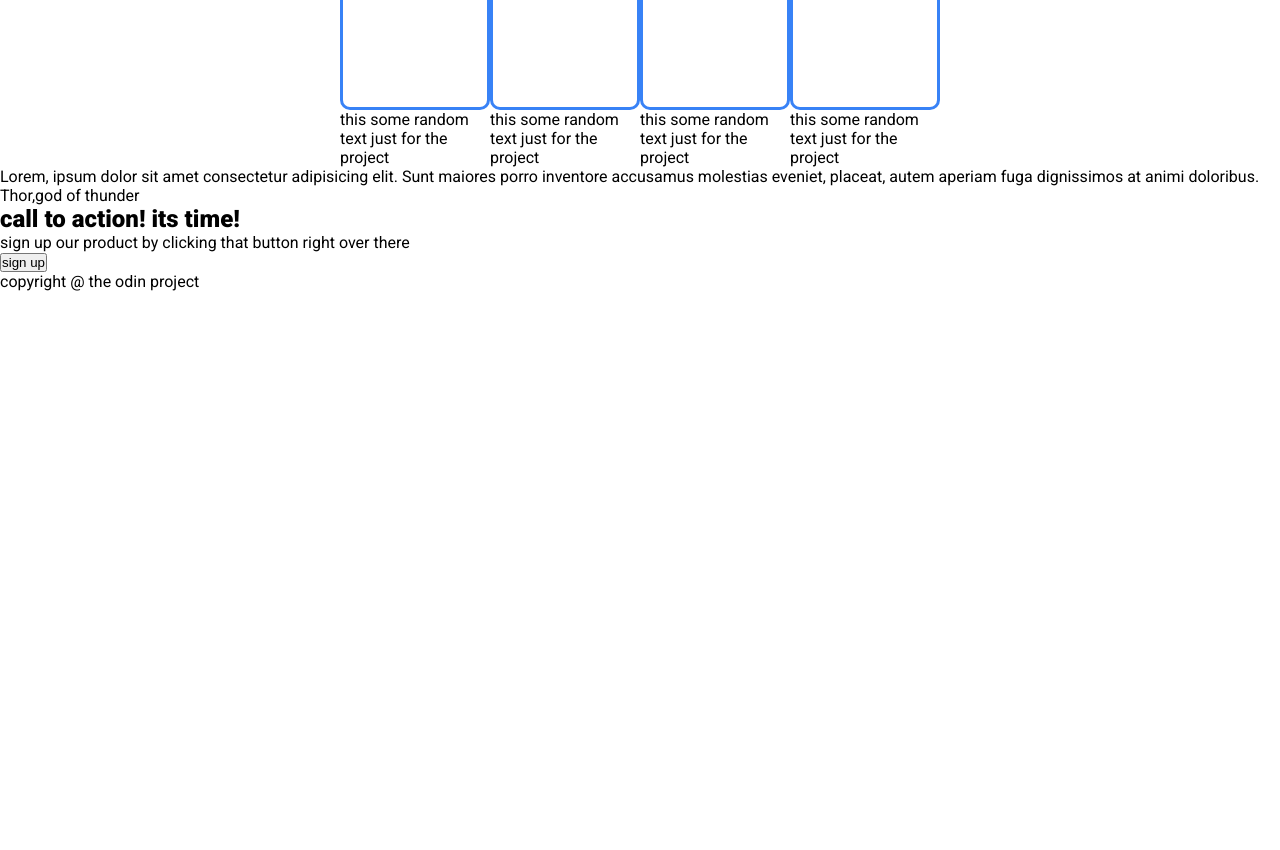
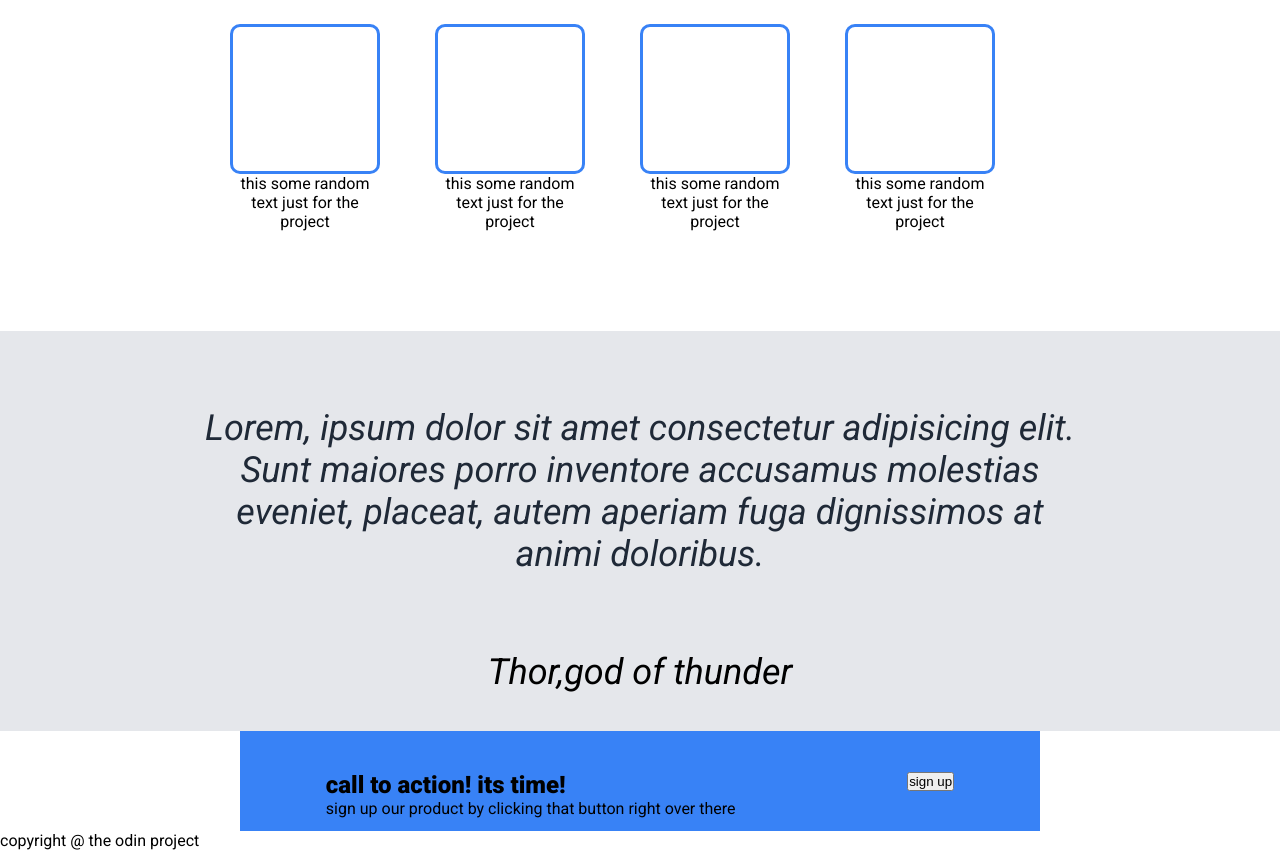
Before and after one commit to mr-Bones3108/odin-landing-page, a plain HTML site: page index.html in a window 1280 px wide. Shown: the part 735-1585 px from the top of the page. Before the commit the page ends 1026 px from the top, so only its background shows below. Drawn offline with Linux system fonts and the light colour scheme.

Commit message:
Added Quotes section and Project section

```diff
--- a/index.html
+++ b/index.html
@@ -55,15 +55,22 @@
     </div>
 
     <div class="message">
-        <p>Lorem, ipsum dolor sit amet consectetur adipisicing elit. Sunt maiores porro inventore accusamus molestias
+        <p class="text">Lorem, ipsum dolor sit amet consectetur adipisicing elit. Sunt maiores porro inventore accusamus molestias
             eveniet, placeat, autem aperiam fuga dignissimos at animi doloribus.</p>
         <p>Thor,god of thunder</p>
     </div>
 
     <div class="contact">
-        <h2>call to action! its time!</h2>
-        <p>sign up our product by clicking that button right over there</p>
-        <button>sign up</button>
+        <div class="conatiner">
+            <div class="left_side">
+                <h2>call to action! its time!</h2>
+                <p>sign up our product by clicking that button right over there</p>
+            </div>
+            <div class="right_side">
+                <button>sign up</button>
+            </div>
+        </div>
+
     </div>
     <div class="footer">
         <p>copyright @ the odin project</p>
--- a/style.css
+++ b/style.css
@@ -75,12 +75,19 @@ body{
     flex-direction: column;
     justify-content: center;
     align-items: center;
+    margin-top: 20px;
+    margin-bottom: 100px;
 }
 
 .project_names{
     display: flex;
     padding: 0 250px;
     justify-content: space-between;
+    margin-top: 40px;
+}
+.project h1{
+    color: #1f2937;
+    font-size: 36px;
 }
 
 .project_names .box{
@@ -90,6 +97,38 @@ body{
     border-radius: 10px; /* Adjust the radius as needed */
 }
 
-.project_names .name{
+.project_names .name {
     width: 150px;
+    margin-right: 55px; /* Adjust the margin as needed to control the space between boxes */
 }
+
+.name p{
+    text-align: center;
+}
+
+.message{
+    height: 400px;
+    background-color: #e5e7eb;
+}
+.message p{
+    text-align: center;
+    padding-top: 76px;
+    font-size: 36px;
+    font-style: italic;
+    width: 900px;
+    margin: auto;
+}
+
+.message .text{
+    color: #1f2937;
+}
+
+.conatiner{
+    display: flex;
+    justify-content: space-around;
+    padding-top: 40px;
+    width: 800px;
+    height: 100px;
+    margin: auto;
+    background-color: #3882f6;
+}
```
